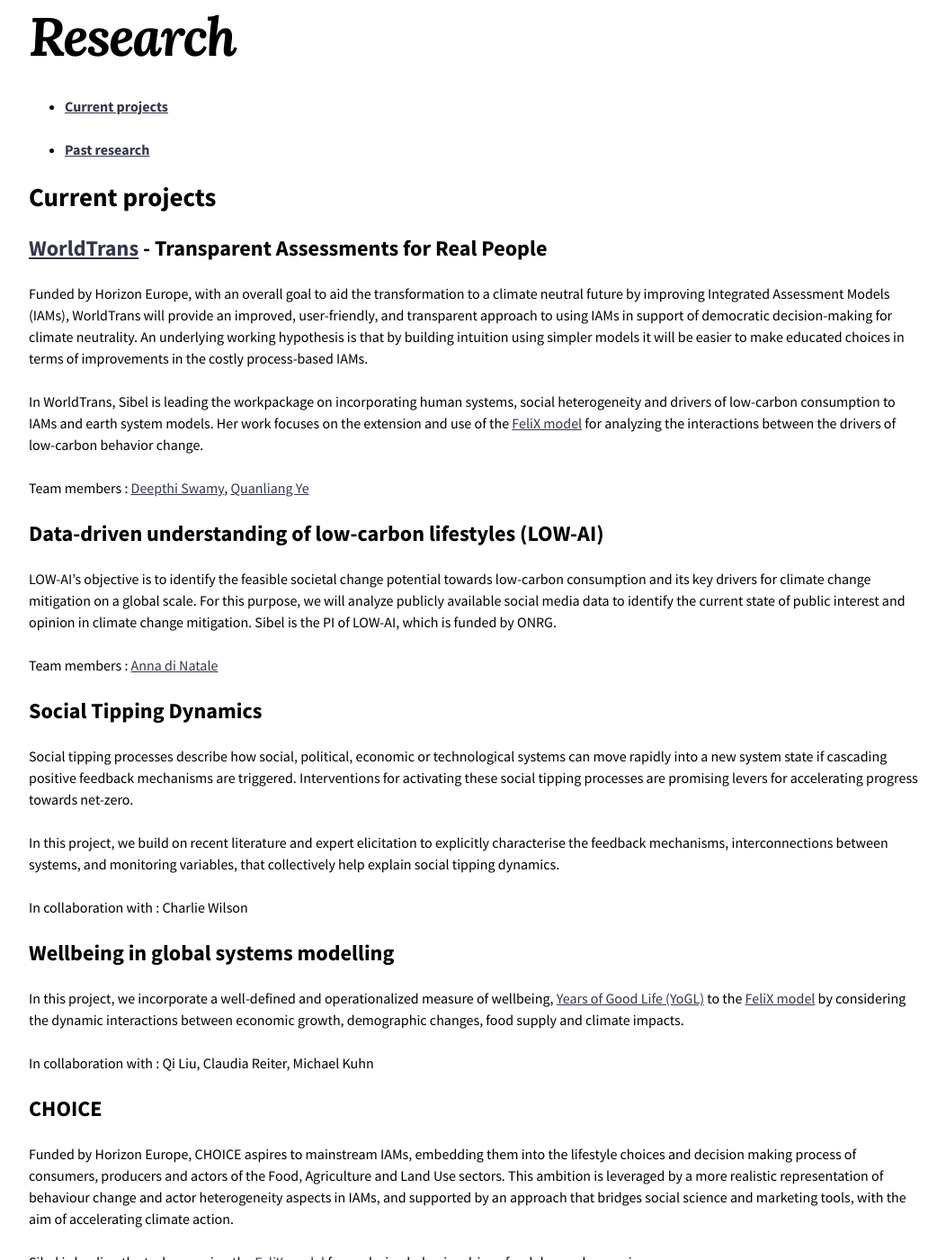
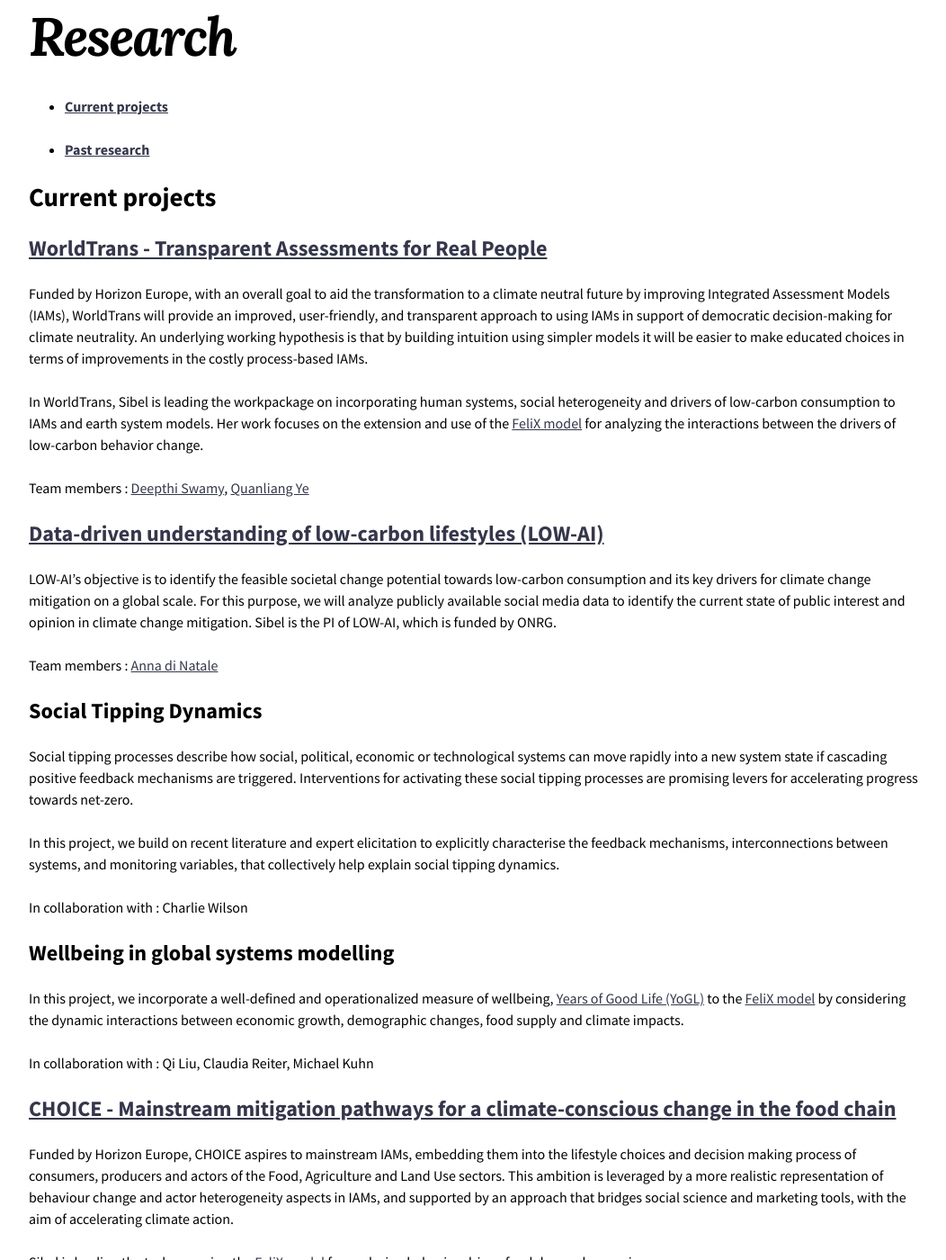
Before and after one commit to sibeleker/sibeleker.github.io, a Jekyll site: the page built from research.md, in a window 1280 px wide and 1400 px high, scrolled down 337 px. Shown: the whole window at 90% size, without its empty margins (112-1164 px from the left). Built offline with Jekyll 4.4.1, drawn with Linux system fonts in a browser that asks for light colours; nearby versions of some CDN libraries.

Commit message:
Update research.md

```diff
--- a/research.md
+++ b/research.md
@@ -8,7 +8,7 @@ layout: page
 
 # Current projects
 
-## [WorldTrans](https://www.worldtrans-horizon.eu/) - Transparent Assessments for Real People
+## [WorldTrans - Transparent Assessments for Real People](https://www.worldtrans-horizon.eu/)
 
 Funded by Horizon Europe, with an overall goal to aid the transformation to a climate neutral future by improving Integrated Assessment Models (IAMs), WorldTrans will provide an improved, user-friendly, and transparent approach to using IAMs in support of democratic decision-making for climate neutrality. An underlying working hypothesis is that by building intuition using simpler models it will be easier to make educated choices in terms of improvements in the costly process-based IAMs.
 
@@ -16,7 +16,7 @@ In WorldTrans, Sibel is leading the workpackage on incorporating human systems,
 
 Team members : [Deepthi Swamy](https://iiasa.ac.at/staff/deepthi-swamy), [Quanliang Ye](https://www.ru.nl/personen/ye-q)
 
-## Data-driven understanding of low-carbon lifestyles (LOW-AI)
+## [Data-driven understanding of low-carbon lifestyles (LOW-AI)](https://iiasa.ac.at/projects/low-ai)
 
 LOW-AI's objective is to identify the feasible societal change potential towards low-carbon consumption and its key drivers for climate change mitigation on a global scale.
 For this purpose, we will analyze publicly available social media data to identify the current state of public interest and opinion in climate change mitigation. Sibel is the PI of LOW-AI, which is funded by ONRG.
@@ -37,7 +37,7 @@ In this project, we incorporate a well-defined and operationalized measure of we
 
 In collaboration with : Qi Liu, Claudia Reiter, Michael Kuhn
 
-## CHOICE
+## [CHOICE - Mainstream mitigation pathways for a climate-conscious change in the food chain](https://www.climatechoice.eu/)
 
 Funded by Horizon Europe, CHOICE aspires to mainstream IAMs, embedding them into the lifestyle choices and decision making process of consumers, producers and actors of the Food, Agriculture and Land Use sectors. This ambition is
 leveraged by a more realistic representation of behaviour change and actor heterogeneity aspects in IAMs, and supported by an approach that bridges social science and marketing tools, with the aim of accelerating climate action.
```
